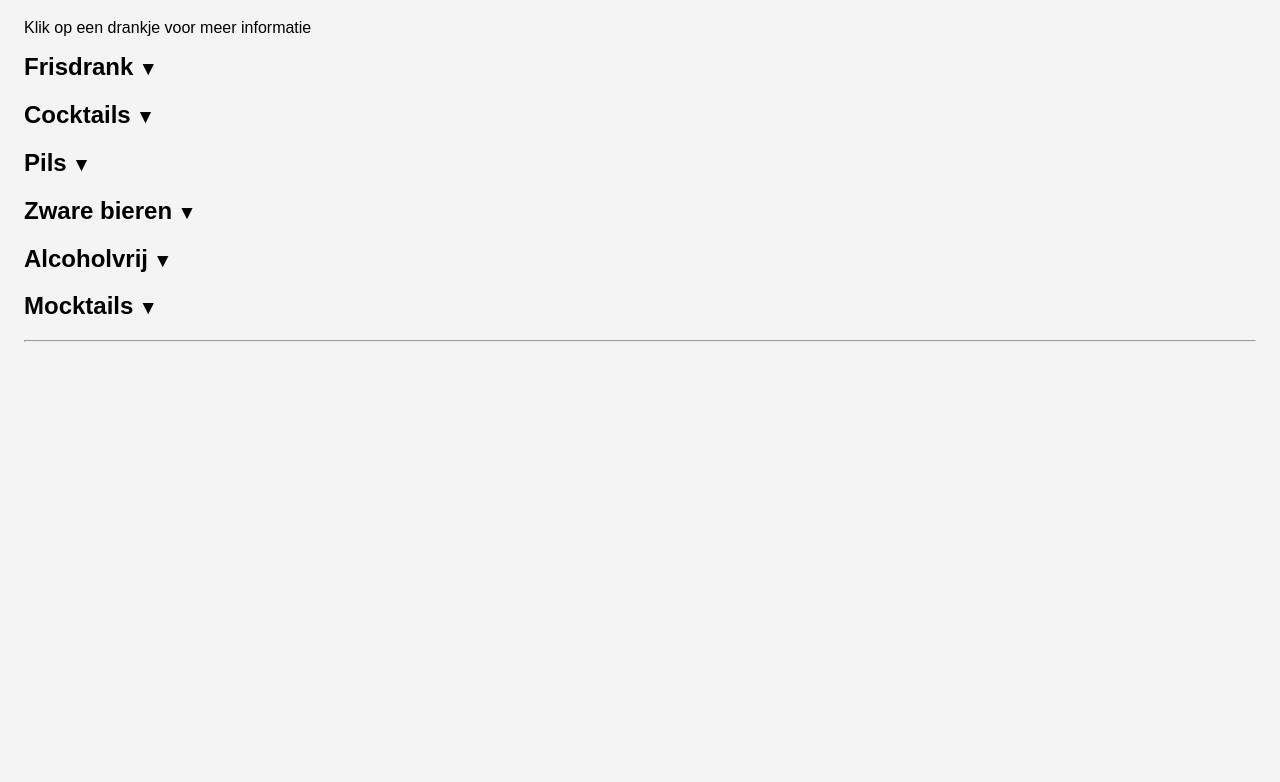
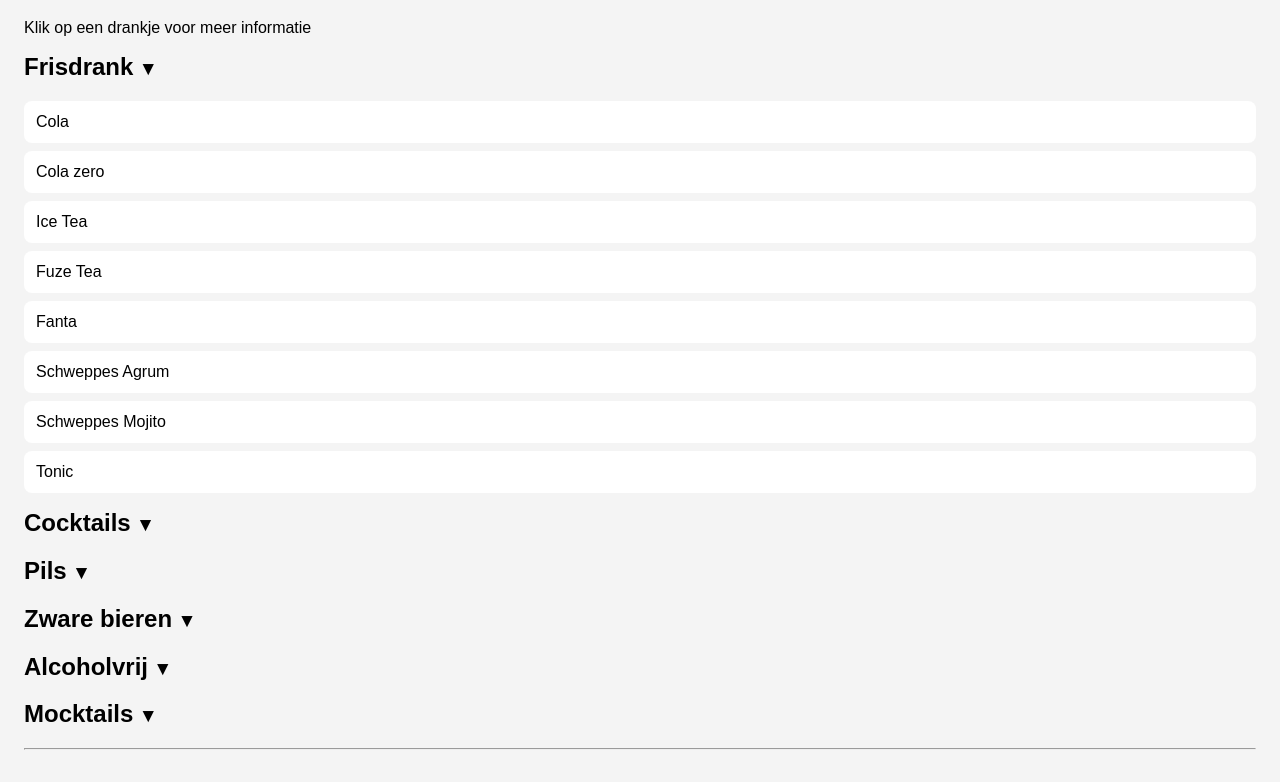
Before and after one commit to tdtrein/drink-menu, a plain HTML site: page index.html in a window 1280 px wide. Both pictures are taken after a click on the element "Frisdrank". Shown: the part 86-868 px from the top of the page. Before the commit the page ends 800 px from the top, so only its background shows below. Drawn offline with Linux system fonts and the light colour scheme.

Commit message:
Update style.css

```diff
--- a/style.css
+++ b/style.css
@@ -95,6 +95,11 @@ body {
   display: none;
 }
 
+.category-content.open {
+  display: block;
+}
+
+
 /* Center modal content */
 .modal-content h2,
 .modal-content p,
```
